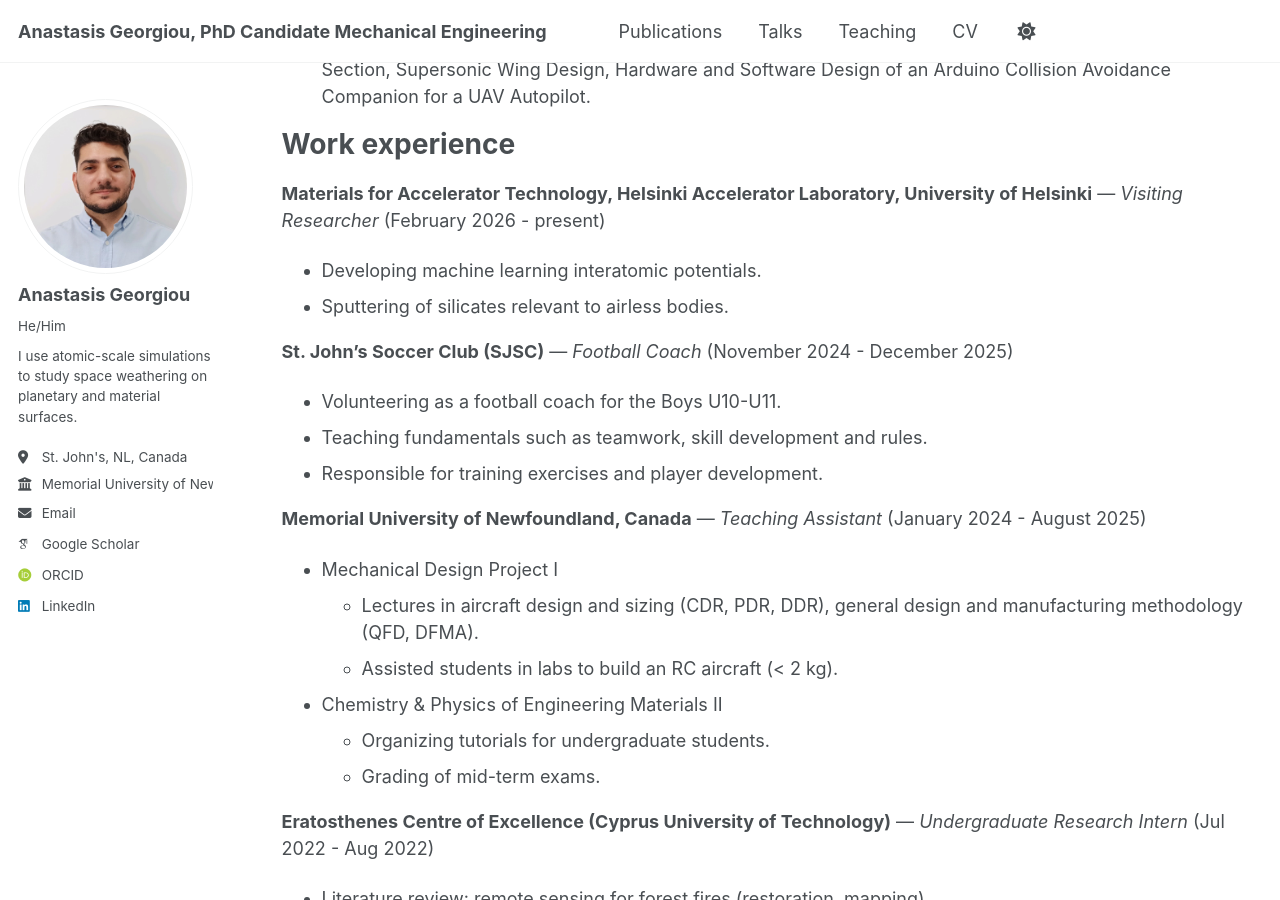
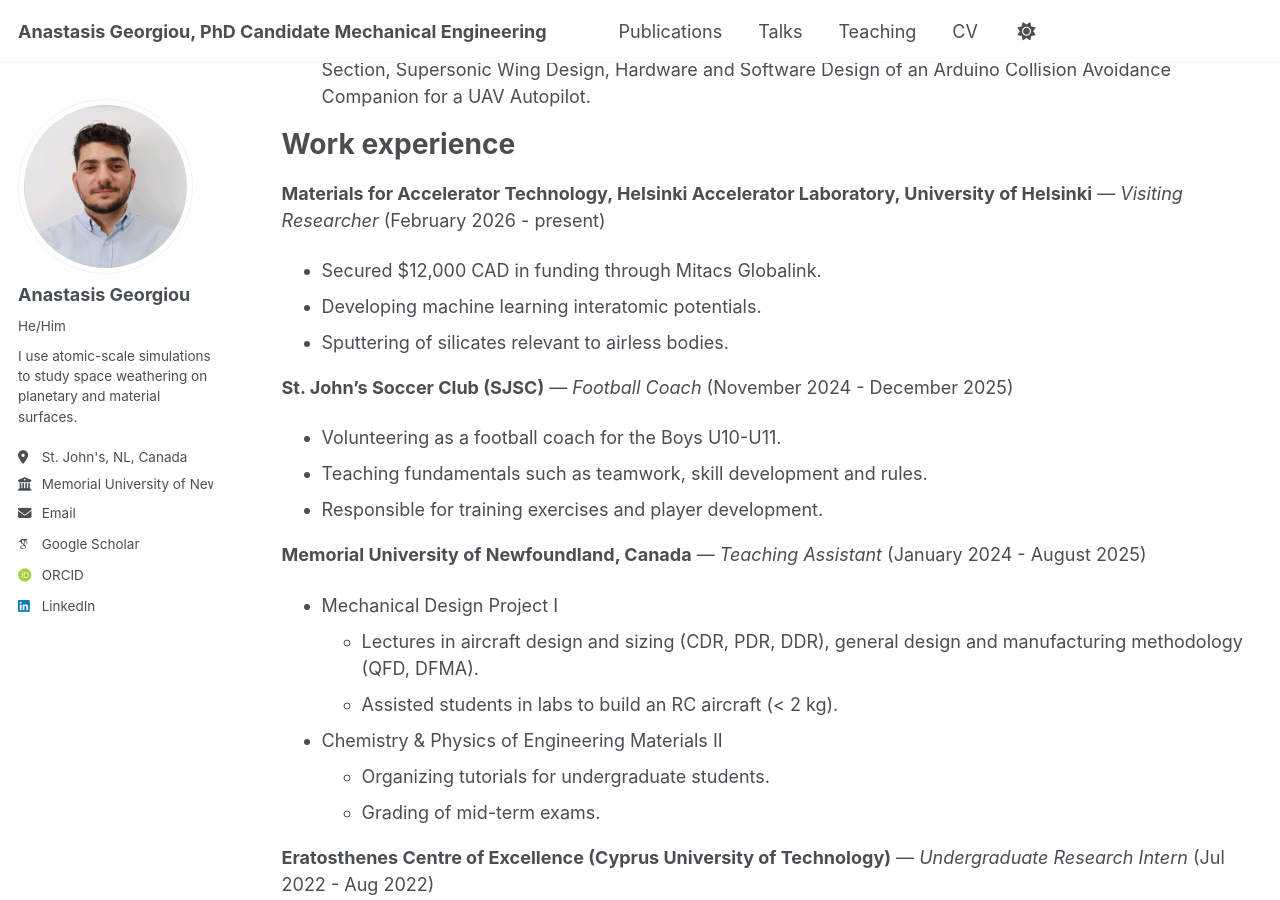
Before and after one commit to a-georgiou19/apgeorgiou.github.io, a Jekyll site: the page built from _pages/cv.md, in a window 1280 px wide and 900 px high, scrolled down 463 px. Built offline with Jekyll 4.4.1, drawn with Linux system fonts in a browser that asks for light colours; some web fonts are replaced; a script that is not in the unit is left out.

Commit message:
Update cv.md

```diff
--- a/_pages/cv.md
+++ b/_pages/cv.md
@@ -27,6 +27,7 @@ redirect_from:
 
 **Materials for Accelerator Technology, Helsinki Accelerator Laboratory, University of Helsinki** — *Visiting Researcher* (February 2026 - present)
 
+* Secured $12,000 CAD in funding through Mitacs Globalink.
 * Developing machine learning interatomic potentials.
 * Sputtering of silicates relevant to airless bodies.
 
```
